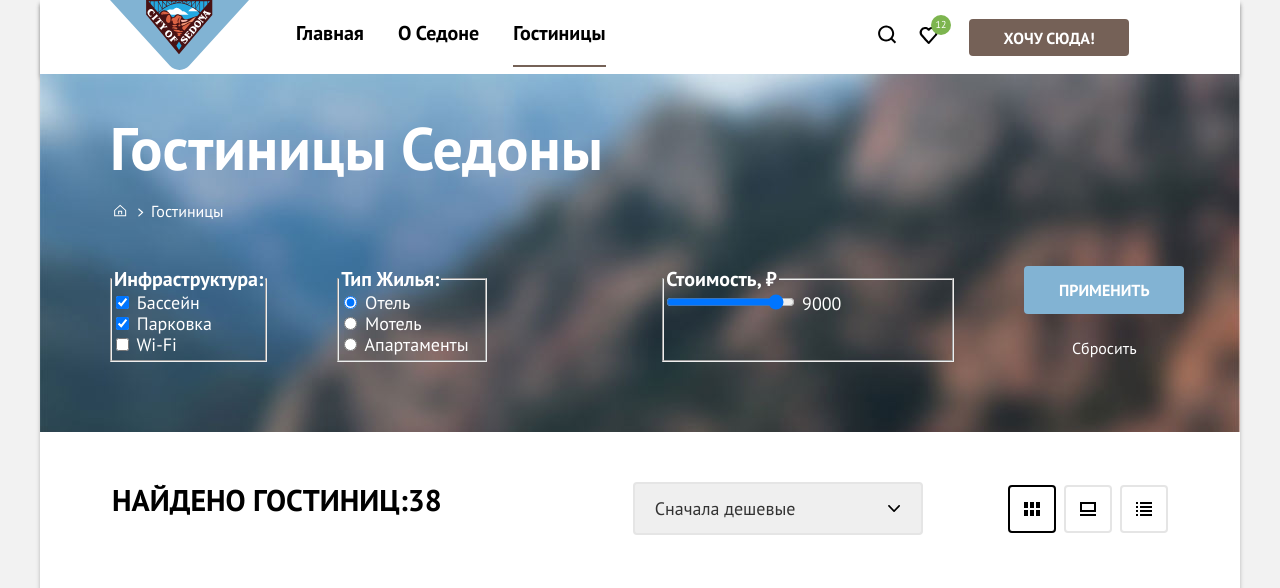
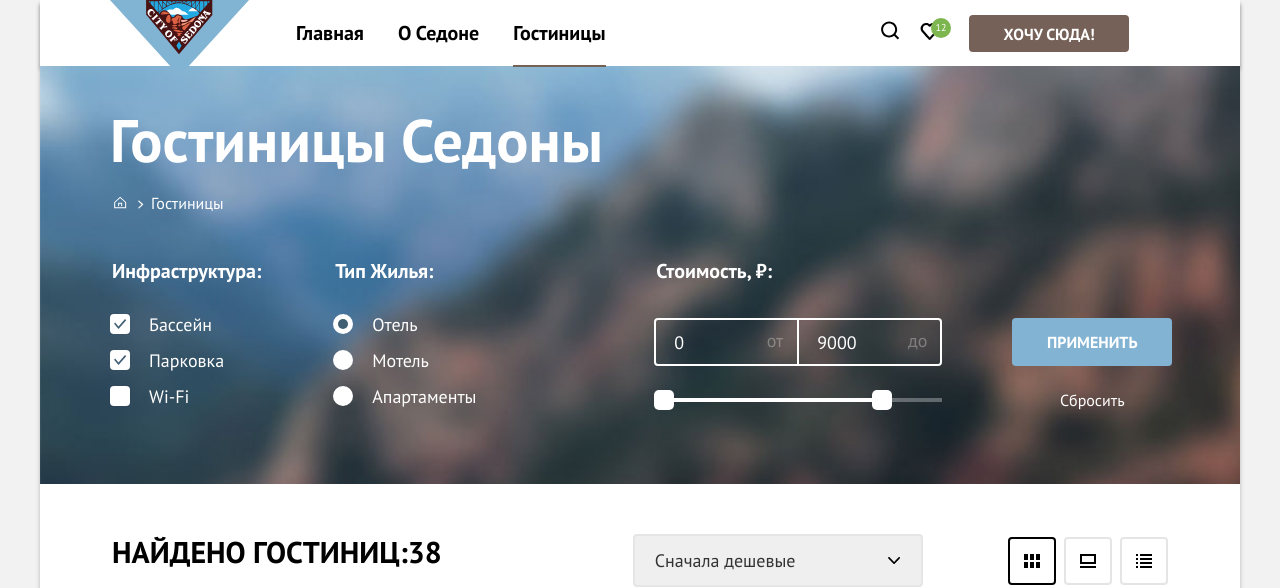
Before and after one commit to htmlacademy-htmlcss/2077277-sedona-34, a plain HTML site: page catalog.html in a window 1280 px wide. Shown: the top 588 px of the page. Drawn offline with Linux system fonts and the light colour scheme.

Commit message:
Дорабатывает фильтра на странице каталога

```diff
--- a/catalog.html
+++ b/catalog.html
@@ -83,20 +83,23 @@
                   <ul class="filters-form-list">
                     <li class="filters-form-item">
                       <label class="control">
-                        <input class="control-item" type="checkbox" name="swimming-pool" checked />
-                        Бассейн
+                        <input class="visually-hidden control-item" type="checkbox" name="swimming-pool" checked />
+                        <span class="control-mark"></span>
+                        <span class="control-label">Бассейн</span>
                       </label>
                     </li>
                     <li class="filters-form-item">
                       <label class="control">
-                        <input class="control-item" type="checkbox" name="parking" checked />
-                        Парковка
+                        <input class="visually-hidden control-item" type="checkbox" name="parking" checked />
+                        <span class="control-mark"></span>
+                        <span class="control-label">Парковка</span>
                       </label>
                     </li>
                     <li class="filters-form-item">
                       <label class="control">
-                        <input class="control-item" type="checkbox" name="wi-fi" />
-                        Wi-Fi
+                        <input class="visually-hidden control-item" type="checkbox" name="wi-fi" />
+                        <span class="control-mark"></span>
+                        <span class="control-label">Wi-Fi</span>
                       </label>
                     </li>
                   </ul>
@@ -105,29 +108,52 @@
                   <legend class="filters-form-title">Тип Жилья:</legend>
                   <ul class="filters-form-list">
                     <li class="filters-form-item">
-                      <label>
-                        <input class="control-item" type="radio" name="hotel" checked />
-                        Отель
+                      <label class="control">
+                        <input class=" visually-hidden control-item" type="radio" name="hotel" checked />
+                        <span class="control-mark"></span>
+                        <span class="control-label">Отель</span>
                       </label>
                     </li>
                     <li class="filters-form-item">
-                      <label>
-                        <input class="control-item" type="radio" name="motel" />
-                        Мотель
+                      <label class="control">
+                        <input class="visually-hidden control-item" type="radio" name="motel" />
+                        <span class="control-mark"></span>
+                        <span class="control-label">Мотель</span>
                       </label>
                     </li>
                     <li class="filters-form-item">
-                      <label>
-                        <input class="control-item" type="radio" name="apartments" />
-                        Апартаменты
+                      <label class="control">
+                        <input class="visually-hidden control-item" type="radio" name="apartments" />
+                        <span class="control-mark"></span>
+                        <span class="control-label">Апартаменты</span>
                       </label>
                     </li>
                   </ul>
                 </fieldset>
                 <fieldset class="filters-form-group filters-price">
-                  <legend class="filters-form-title">Стоимость, ₽</legend>
-                  <input class="control-item" type="range" name="price" value="9000" max="10000" min="0" step="1000" />
-                  <output class="control-item-otput" name="priceOutput">9000</output>
+                  <legend class="filters-form-title">Стоимость, ₽:</legend>
+                  <div class="range-wrapper-inputs">
+                    <div class="add-wrapper-input">
+                      <input class="range-input range-input-min" id="range-input-min" type="number" name="price-min"
+                        placeholder="0" />
+                      <label class="range-input-label" for="range-input-min">от</label>
+                    </div>
+                    <div class="add-wrapper-input">
+                      <input class="range-input range-input-max" id="range-input-max" type="number" name="price-max"
+                        placeholder="9000" />
+                      <label class="range-input-label" for="range-input-max">до</label>
+                    </div>
+                  </div>
+                  <div class="range-scale">
+                    <div class="range-bar" style="right: 60px; width: 228px;">
+                      <button class="range-toggle toggle-min">
+                        <span class="visually-hidden">Изменить минимальную цену.</span>
+                      </button>
+                      <button class="range-toggle toggle-max">
+                        <span class="visually-hidden">Изменить максимальную цену.</span>
+                      </button>
+                    </div>
+                  </div>
                 </fieldset>
                 <div class="filters-button-wrapper">
                   <button class="button button-primary button-submit" type="submit">
@@ -245,11 +271,11 @@
               </li>
             </ol>
             <label class="pagination-label" for="pagination-select">Гостиниц на странице:</label>
-              <select class="pagination-select" id="pagination-select">
-                <option value="four">4</option>
-                <option value="eight">8</option>
-                <option value="twelve">12</option>
-              </select>
+            <select class="pagination-select" id="pagination-select">
+              <option value="four">4</option>
+              <option value="eight">8</option>
+              <option value="twelve">12</option>
+            </select>
           </div>
         </section>
       </main>
--- a/styles/styles.css
+++ b/styles/styles.css
@@ -222,9 +222,9 @@ body {
 
 .navigation-link-user {
   display: block;
-  min-width: 18px;
-  min-height: 18px;
-  padding: 24px 11px;
+  min-width: 19px;
+  min-height: 26px;
+  padding: 17px 10px;
   background-size: cover;
   background-repeat: no-repeat;
   background-position: center;
@@ -755,25 +755,207 @@ body {
 .filters-form-group {
   margin: 0;
   padding: 0;
+  border: none;
 }
 
 .filters-form-list {
   margin: 0;
   padding: 0;
   list-style-type: none;
-
 }
 
 .filters-form-title {
+  margin-bottom: 30px;
   font-weight: 700;
   font-size: 20px;
   line-height: 26px;
+}
+
+.filters-price .filters-form-title {
+  margin-bottom: 34px;
+}
+
+.control {
+  position: relative;
+  display: block;
+  padding-left: 39px;
+}
+
+.control-mark {
+  position: absolute;
+  top: 0;
+  left: 0;
+  width: 20px;
+  height: 20px;
+  background-color: #FFFFFF;
+  border-radius: 4px;
+}
+
+.control-item[type="checkbox"]:checked + .control-mark {
+  background-image: url("../images/control-mark-icon.svg");
+  background-repeat: no-repeat;
+  background-position: center;
+}
+
+.control-item[type="radio"] + .control-mark {
+border-radius: 50%;
+}
+
+.control-item[type="radio"]:checked + .control-mark::before {
+  position: absolute;
+  top: 5px;
+  left: 5px;
+  width: 10px;
+  height: 10px;
+  background-color: #3F5E72;
+  border-radius: 50%;
+  content: "";
+}
+
+.filters-form-item:not(:last-child) {
+  margin-bottom: 15px;
+}
+
+.control:hover .control-mark {
+  background-color: rgba(255, 255, 255, 0.6);
+}
+
+.control:focus .control-mark {
+  background-color: rgba(255, 255, 255, 0.6);
+  border: 3px solid #83B3D3;
+}
+
+.control:active .control-mark {
+  background-color: rgba(255, 255, 255, 0.6);
+}
+
+/* .control-input:disabled + .control-mark {
+  border-color: #242424;
+} */
+
+.range-wrapper-inputs {
+display: flex;
+}
+
+.range-input {
+  box-sizing: border-box;
+  width: 144px;
+  height: 48px;
+  padding: 14px 38px 13px 18px;
+  margin-bottom: 32px;
+  border: 2px solid #FFFFFF;
+  font-family: "PT Sans";
+  font-size: 18px;
+  color: #FFFFFF;
+  background-color: transparent;
+  appearance: textfield;
+}
+
+.range-input::placeholder {
+  font-family: "PT Sans";
+  font-size: 18px;
+  color: #FFFFFF;
+}
+
+.range-input-min {
+  border-right: 1px solid #FFFFFF;
+  border-radius: 4px 0 0 4px;
+}
+
+.range-input-max {
+  border-left: 1px solid #FFFFFF;
+  border-radius: 0 4px 4px 0;
+}
+
+.range-input:hover {
+  border-color: rgba(255, 255, 255, 0.6);
+}
+
+.range-input:focus {
+  box-shadow: 0px 0px 0px 3px #81B3D2,
+              inset 0px 0px 0px 3px #81B3D2;
+  outline: none;
+  border-color: #FFFFFF;
+}
+
+.range-input:not(:placeholder-shown) {
+  background-color: #756257;
+}
+
+.add-wrapper-input {
+position: relative;
+}
+
+.range-input-label {
+  position: absolute;
+  right: 15px;
+  top: 12px;
+  font: inherit;
+font-style: normal;
+font-weight: 400;
+font-size: 18px;
+line-height: 21px;
+color: #FFFFFF;
+opacity: 0.3;
+}
+
+.range-input::-webkit-outer-spin-button,
+.range-input::-webkit-inner-spin-button {
+  appearance: none;
+  margin: 0;
+}
+
+.range-scale {
+  position: relative;
+  height: 4px;
+  background-color: rgba(255, 255, 255, 0.3);
+}
+
+.range-bar {
+  position: absolute;
+  height: 4px;
+  background-color: #FFFFFF;
+}
+
+.range-toggle {
+  position: absolute;
+  width: 20px;
+  height: 20px;
+  background: #FFFFFF;
+  border: none;
+  border-radius: 5px;
+  cursor: pointer;
+}
+
+.range-toggle:hover {
+  box-shadow: 0px 2px 5px 5px rgba(0, 0, 0, 0.25);
+}
+
+.range-toggle:focus {
+  border: 3px solid #83B3D3;
+  box-shadow: 0px 4px 10px rgba(0, 0, 0, 0.25);
+}
+
+.range-toggle:active {
+  border: 2px solid #83B3D3;
+box-shadow: 0px 7px 15px rgba(0, 0, 0, 0.4);
+}
+
+.toggle-min {
+  top: -8px;
+  left: 0px;
+}
+
+.toggle-max {
+  top: -8px;
+  right: -10px;
 }
 
 .button-submit {
   min-width: 160px;
   padding: 14px 15px;
   margin-bottom: 20px;
+  margin-top: 60px;
 }
 
 .button-reset {
```
Also changed, not shown: images/control-mark-icon.svg (added).
